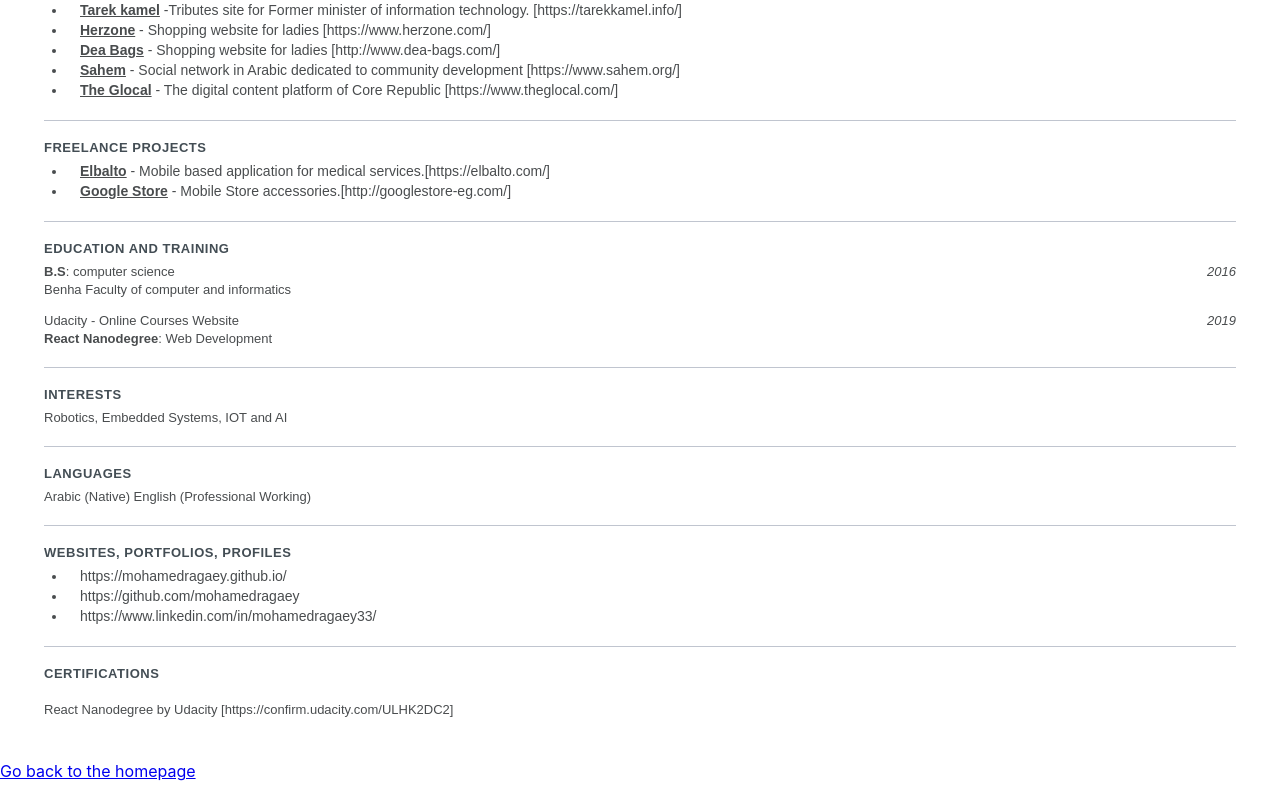
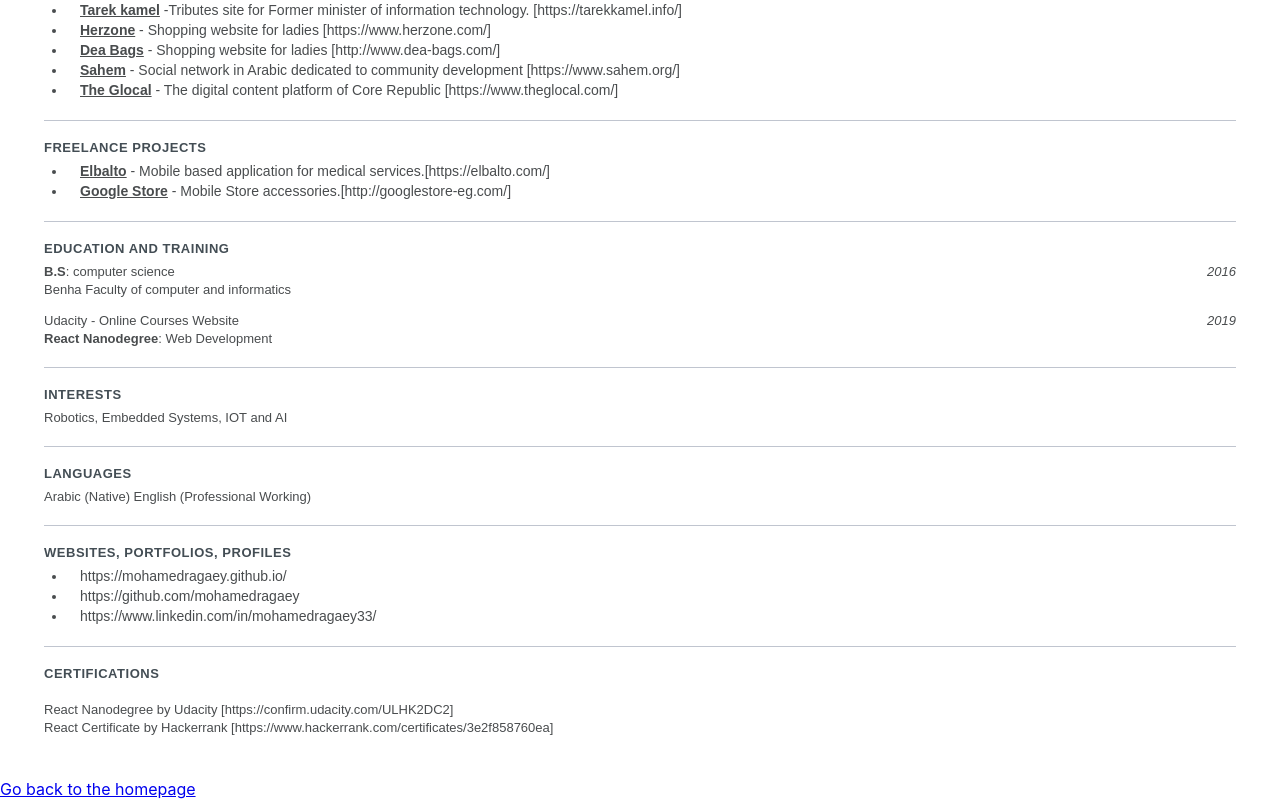
Before and after one commit to mohamedragaey/mohamedragaey.github.io, a React (Create React App) app: page /resume in a window 1280 px wide. Shown: the part 808-1607 px from the top of the page. Built offline with nearby package versions, Linux system fonts and the light colour scheme; the HTML template or start-up script is replaced by a standard one.

Commit message:
Updating Certifications section.

```diff
--- a/src/components/Resume/Certifications.js
+++ b/src/components/Resume/Certifications.js
@@ -8,8 +8,8 @@
         <div className="sectiontitle">Certifications</div>
       </div>
       <div className="paragraph">
-        <div>
-          <p>React Nanodegree by Udacity [https://confirm.udacity.com/ULHK2DC2]</p></div>
+        <div><p>React Nanodegree by Udacity [https://confirm.udacity.com/ULHK2DC2]</p></div>
+        <div><p>React Certificate by Hackerrank [https://www.hackerrank.com/certificates/3e2f858760ea]</p></div>
       </div>
     </div>
   )
```
